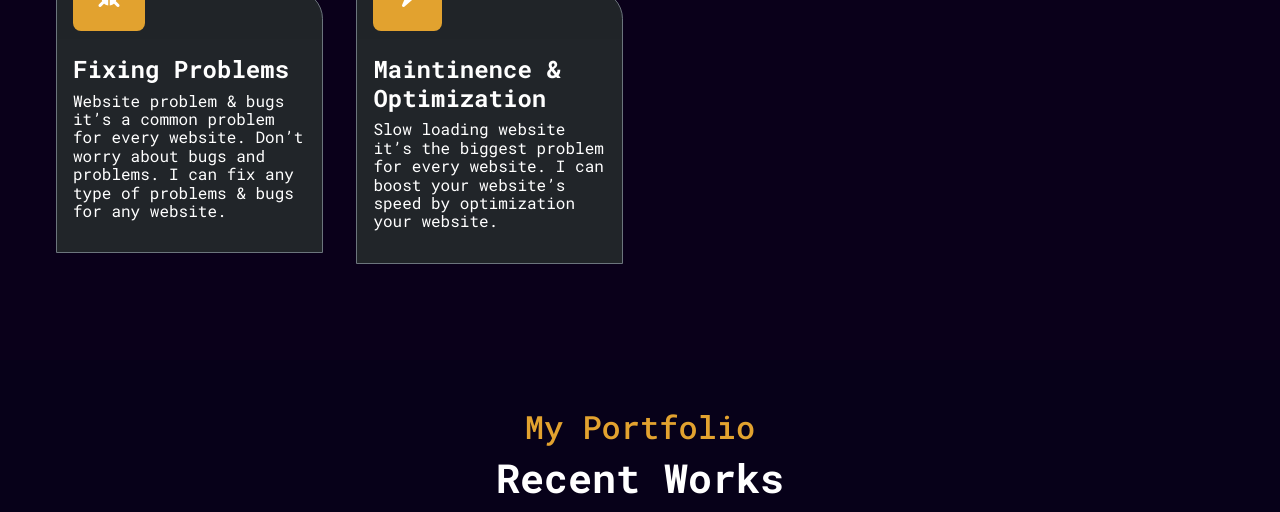
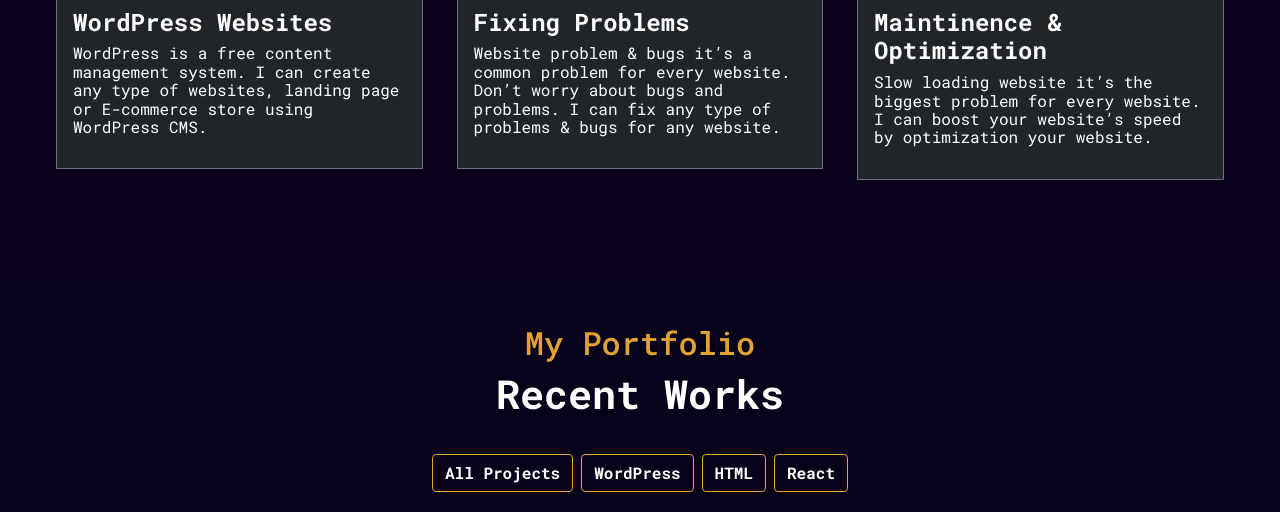
Before and after one commit to shagor-coder/shagor-coder.github.io, a website: page index.html in a window 1280 px wide. Shown: the part 2783-3295 px from the top of the page. Drawn offline with nearby package versions, Linux system fonts and the light colour scheme.

Commit message:
Update Style

```diff
--- a/src/scss/components/_mixins.scss
+++ b/src/scss/components/_mixins.scss
@@ -18,6 +18,9 @@
   grid-gap: 0.6rem;
   grid-template-columns: repeat(auto-fit, minmax(16rem, 1fr));
 
+  @media (min-width: 1100px) {
+    grid-template-columns: repeat(auto-fill, minmax(19rem, 1fr));
+  }
   @media (max-width: 400px) {
     grid-template-columns: repeat(auto-fit, minmax(18rem, 1fr));
   }
--- a/src/scss/home-page/_services.scss
+++ b/src/scss/home-page/_services.scss
@@ -1,26 +1,31 @@
-.services{
+.services {
   background: hsl(263, 100%, 5%);
   perspective: 1mm;
-    .card{
+
+  .portfolio-grid {
+    @media (min-width: 1100px) {
+      grid-template-columns: repeat(auto-fill, minmax(19rem, 1fr)) !important;
+    }
+  }
+  .card {
     border-radius: 0;
     border-top-right-radius: 1.8rem;
 
-        &:hover{
+    &:hover {
       @include hoverEffects;
 
-            i{
+      i {
         background: $secondary !important;
         color: $primary;
       }
     }
 
-
-        .card-header{
+    .card-header {
       margin-top: -2.5rem;
       border: none;
     }
 
-        i{
+    i {
       border-radius: 0.5rem;
     }
   }
```
Also changed, not shown: dist/style.css. Lines whose indentation alone changed are shown as unchanged.
